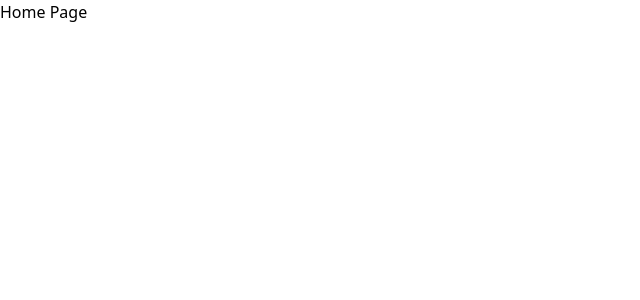
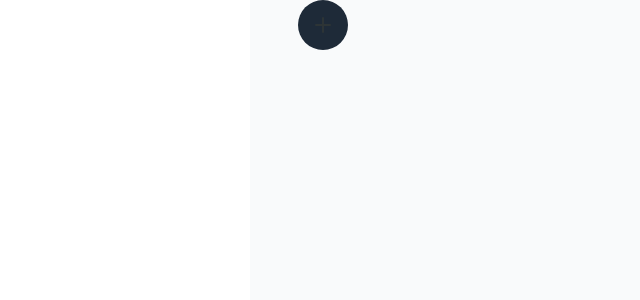
Before and after one commit to GabrielPanjos/Personal-Organizer, a React (Vite) app: page / in a window 1280 px wide. Shown: the top 300 px of the page, without its empty margins (0-640 px from the left). Built offline with nearby package versions, Linux system fonts and the light colour scheme.

Commit message:
Inicio da página Home

```diff
--- /dev/null
+++ b/src/components/Button.jsx
@@ -0,0 +1,11 @@
+import { Plus } from "lucide-react";
+
+function Button() {
+  return (
+    <button className="h-[50px] w-[50px] mt-12 flex items-center justify-center rounded-[100%] bg-[#1E2A38] dark:bg-[#1E2A38] hover:bg-[#2A3B4C] ">
+      <Plus />
+    </button>
+  );
+}
+
+export default Button;
--- /dev/null
+++ b/src/components/SideBar.jsx
@@ -0,0 +1,7 @@
+function SideBar() {
+  return (
+    <div className="h-full w-[250px] bg-[#FFFFFF] dark:bg-[#1E1E1E]"></div>
+  );
+}
+
+export default SideBar;
--- a/src/index.css
+++ b/src/index.css
@@ -1 +1,12 @@
 @import "tailwindcss";
+@tailwind utilities;
+
+* {
+  padding: 0;
+  margin: 0;
+  box-sizing: border-box;
+}
+
+button {
+  cursor: pointer;
+}
--- a/src/pages/Home.jsx
+++ b/src/pages/Home.jsx
@@ -1,7 +1,14 @@
 import React from "react";
+import SideBar from "../components/SideBar";
+import Button from "../components/Button";
 
 function Home() {
-  return <h1>Home Page</h1>;
+  return (
+    <div className="flex gap-12 h-screen w-screen bg-[#F9FAFB] dark:bg-[#121212] text-[#2D3436] dark:text-[#ECEFF1] ">
+      <SideBar></SideBar>
+      <Button />
+    </div>
+  );
 }
 
 export default Home;
```
